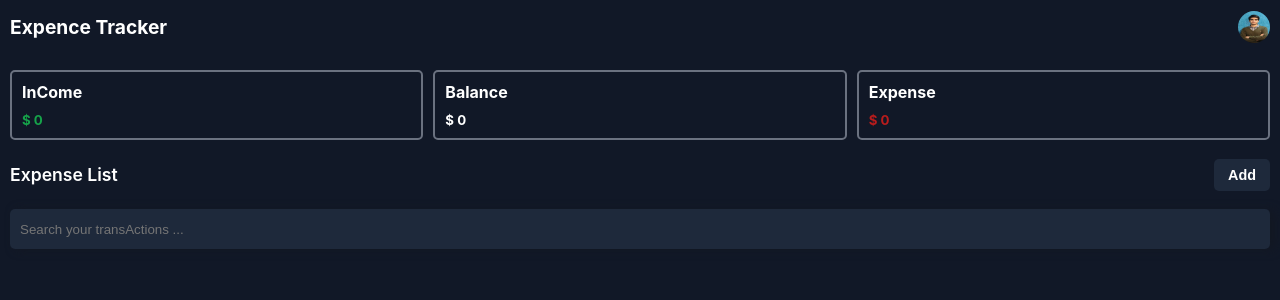
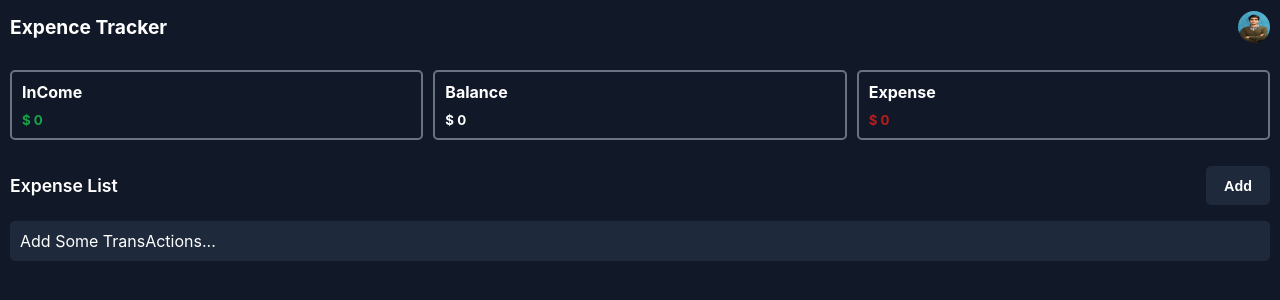
Before and after one commit to MHPourhasani/expense-tracker-react, a React (Create React App) app: page / in a window 1280 px wide. Shown: the top 300 px of the page. Built offline with nearby package versions, Linux system fonts and the light colour scheme.

Commit message:
add message to empty transAction List and not matching search input and change some styles

```diff
--- a/src/components/TransActions/TransActionsList.jsx
+++ b/src/components/TransActions/TransActionsList.jsx
@@ -4,7 +4,7 @@ import styles from './TransActionsList.module.css';
 
 import TransActionTemplate from './TransActionTemplate';
 
-const TransActionsList = ({ addTransActionHandler, transActions,deleteTransActionHandler  }) => {
+const TransActionsList = ({ addTransActionHandler, transActions, deleteTransActionHandler }) => {
 	const [isOpen, setIsOpen] = useState(false);
 	const [searchValue, setSearchValue] = useState('');
 	const [filterTransActions, setFilterTransActions] = useState(transActions);
@@ -31,6 +31,25 @@ const TransActionsList = ({ addTransActionHandler, transActions,deleteTransActio
 		filteredSearchTransActions(searchValue);
 	}, [transActions]);
 
+	if (!transActions.length) {
+		return (
+			<section className={styles.empty_transActionsList_container}>
+				<section className={styles.title_addBtn_container}>
+					<span>Expense List</span>
+					<button
+						onClick={() => setIsOpen((prevState) => !prevState)}
+						className={`${styles.btn} ${isOpen ? styles.cancelBtn : ''}`}>
+						{isOpen ? 'Cancel' : 'Add'}
+					</button>
+				</section>
+
+				{isOpen ? <TransActionsForm addTransActionHandler={addTransActionHandler} /> : ''}
+
+				<p>Add Some TransActions...</p>
+			</section>
+		);
+	}
+
 	return (
 		<section className={styles.transActionsList_container}>
 			<section className={styles.title_addBtn_container}>
@@ -53,7 +72,8 @@ const TransActionsList = ({ addTransActionHandler, transActions,deleteTransActio
 			/>
 
 			<section>
-				{filterTransActions.map((transAction) => {
+				{filterTransActions.length
+					? filterTransActions.map((transAction) => {
 							return (
 								<TransActionTemplate
 									key={transAction.id}
@@ -61,7 +81,8 @@ const TransActionsList = ({ addTransActionHandler, transActions,deleteTransActio
 									deleteTransActionHandler={deleteTransActionHandler}
 								/>
 							);
-				})}
+					  })
+					: <p className={styles.notMatchs_item}>no item matchs !</p>}
 			</section>
 		</section>
 	);
--- a/src/components/TransActions/TransActionsList.module.css
+++ b/src/components/TransActions/TransActionsList.module.css
@@ -22,8 +22,8 @@
 	background-color: #1e293b;
 	font-size: 0.9rem;
 	font-weight: 600;
-	width: 3.5rem;
-	height: 2rem;
+	width: 4rem;
+	height: 2.4rem;
 	border: none;
 	border-radius: 5px;
 	cursor: pointer;
@@ -36,13 +36,25 @@
 
 .searchInput {
 	background-color: #1e293b;
-	height: 2.5rem;
+	height: 3rem;
 	padding: 0 10px;
 	margin: 1rem 0;
 	border: none;
 	border-radius: 5px;
 	color: #fff;
 	filter: drop-shadow(5px 1px 5px #121722);
+	font-size: 0.83rem;
+}
+
+.empty_transActionsList_container {
+	margin: 10px;
+}
+
+.empty_transActionsList_container p {
+	background: #1e293b;
+	padding: 10px;
+	border-radius: 5px;
+	color: #fff;
 }
 
 .transActionList {
@@ -89,3 +101,10 @@
 .trash_btn:hover {
 	color: #b91c1c;
 }
+
+.notMatchs_item {
+	background-color: #1e293b;
+	color: #fff;
+	padding: 10px;
+	border-radius: 5px;
+}
```
Lines whose indentation alone changed are shown as unchanged.
